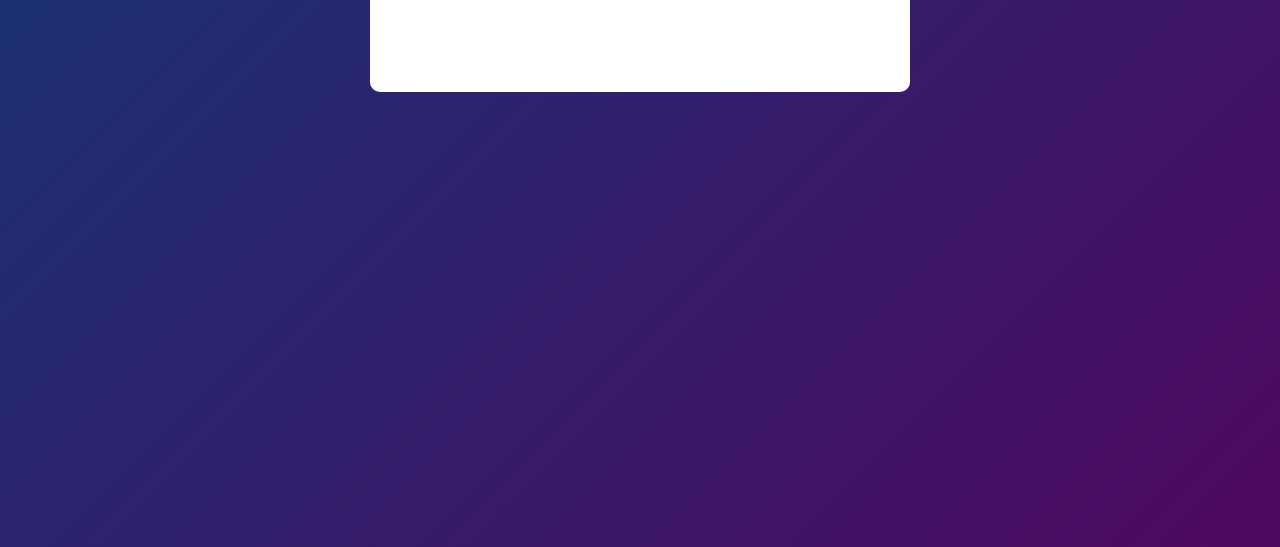
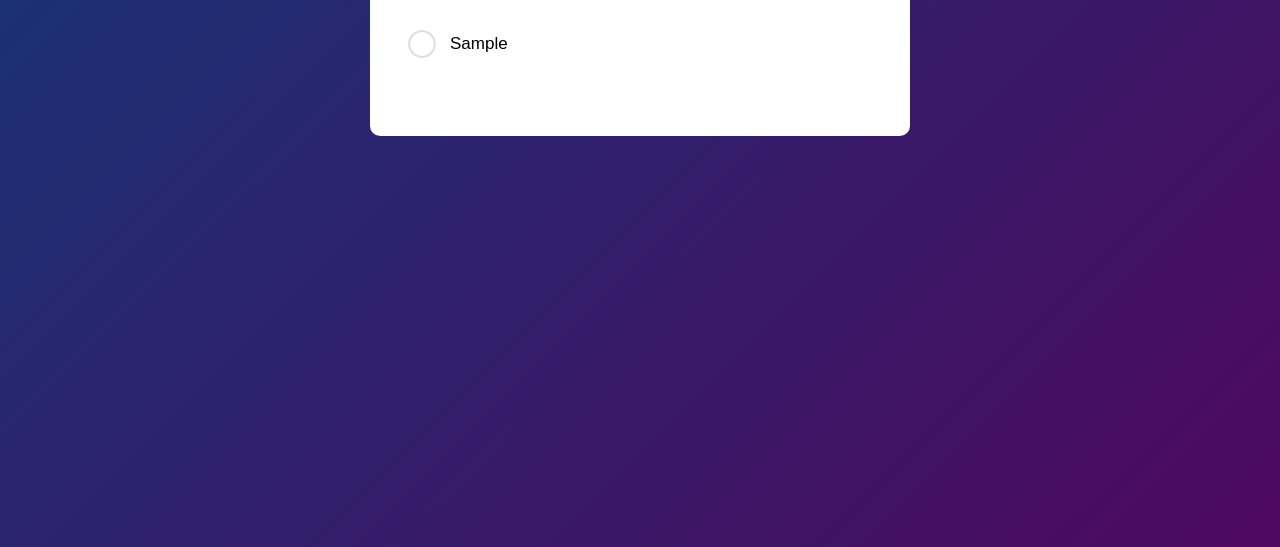
Before and after one commit to ls-95/todo-list-javascript, a plain HTML site: page index.html in a window 1280 px wide. Both pictures are taken after typing "Sample" into the empty fields and a click on the button "Add". Shown: the part 253-800 px from the top of the page. Drawn offline with Linux system fonts and the light colour scheme.

Commit message:
Added function to create and append tasks to list from user input

```diff
--- a/index.html
+++ b/index.html
@@ -15,7 +15,7 @@
         </h2>
         <div class="row">
           <input type="text" id="input-box" placeholder="Add your text" />
-          <button>Add</button>
+          <button onclick="addTask()">Add</button>
         </div>
         <ul id="list-container">
           <!-- <li class="checked">Task 1</li>
--- a/script.js
+++ b/script.js
@@ -0,0 +1,12 @@
+const inputBox = document.getElementById("input-box");
+const listContainer = document.getElementById("list-container");
+
+function addTask() {
+  if (inputBox.value === "") {
+    alert("Please enter a task!");
+  } else {
+    let li = document.createElement("li");
+    li.innerHTML = inputBox.value;
+    listContainer.appendChild(li);
+  }
+}
```
